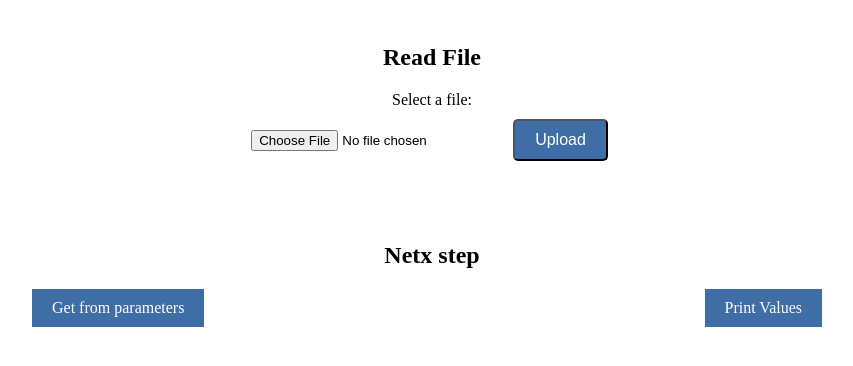
After one commit to Restesia/iTAREA-RL, a Flask app: page /readFile in a window 1280 px wide. The commit adds this page. Shown: the top 366 px of the page, without its empty margins (208-1061 px from the left). Run offline with Flask 3, Linux system fonts and the light colour scheme.

Commit message:
new file:   app/__pycache__/ienergy.cpython-310.pyc 	new file:   app/__pycache__/imain.cpython-310.pyc 	new file:   app/__pycache__/iprinter.cpython-310.pyc 	new file:   app/__pycache__/isetter.cpython-310.pyc 	new file:   app/__pycache__/isolver.cpython-310.pyc 	modified:   app/app.py 	modified:   app/imain.py 	new file:   app/isaver.py 	modified:   app/isetter.py 	new file:   app/prueba.txt 	modified:   app/templates/index.html 	modified:   app/templates/printValues.html 	new file:   app/templates/readFile.html

```diff
--- a/app/app.py
+++ b/app/app.py
@@ -2,6 +2,7 @@ from flask import Flask, render_template, url_for, redirect, request, jsonify
 from imain import *
 import subprocess
 import json
+import os
 
 app=Flask(__name__)
 nodes_list = []
@@ -12,22 +13,26 @@ route = 'imain.py' #app_metrics/app/imain.py
 def getNodesFromParameters():
     return render_template("enterNodes.html",  nodes_list=nodes_list, zip_lists=zip_lists)
 
-@app.route('/getTasksFromParameters')
+@app.route("/getTasksFromParameters")
 def getTasksFromParameters():
+    return render_template("enterTasks.html", tasks_list=tasks_list, zip_lists=zip_lists)
+
+@app.route("/readFile")
+def readFile():
     # Aquí puedes realizar cualquier lógica adicional que necesites
-    return render_template('enterTasks.html', tasks_list=tasks_list, zip_lists=zip_lists)
+    return render_template("readFile.html")
 
-@app.route('/printValues')
+@app.route("/printValues")
 def printValues():
 
     nodes_json = json.dumps(nodes_list)
     tasks_json = json.dumps(tasks_list)
-
     output=""
 
     try:
         output = subprocess.check_output(['python', route, nodes_json, tasks_json], text=True)
-        #print("OUTPUT: ", output)
+        if not output.strip():  # Verificar si el resultado está vacío
+            output = "No result"
     except subprocess.CalledProcessError as e:
         print("Error executing imain.py:", e)
         print("Error output:", e.output)
@@ -146,6 +151,40 @@ def delete_task():
             del tasks_list[index]
     return redirect('/getTasksFromParameters')
 
+@app.route("/saveResult", methods=["POST"])
+def saveResult():
+    filename = request.form["filename"]
+    location = request.form["location"]
+    filepath = os.path.join(location, filename + ".txt")
+
+    try:
+        with open(filepath, "w") as file:
+            file.write(request.args.get("result", ""))
+        message = f"El resultado se ha guardado en {filepath}"
+    except Exception as e:
+        message = f"Error al guardar el resultado: {str(e)}"
+
+    return render_template('saveResult.html', message=message)
+
+
+@app.route('/upload_file', methods=['POST'])
+def upload_file():
+    if request.method == 'POST':
+        file = request.files['file_input']
+        if file:
+
+            # Procesamiento del archivo cargado (leer el contenido del archivo y hacer algo con él). ¿Pandas?
+            # Puedes utilizar bibliotecas como pandas para procesar archivos CSV.
+            file_content = file.read()
+
+            # Procesar el contenido del archivo como desees (puedes imprimirlo para verlo en la consola)
+            print("CONTENT:"+"\n")
+            print(file_content)
+
+            # Guardar el contenido del archivo en una lista, diccionario u otra estructura de datos
+
+    return redirect(url_for('index'))  # Redirige de nuevo a la página principal después de procesar el archivo
+
 
 
 @app.route('/')
@@ -165,5 +204,3 @@ def index():
 
 if __name__=='__main__':
     app.run(debug=True, port=5000) #removable options inside the function
-
-#https://youtu.be/-1DmVCPB6H8?t=1109
--- a/app/imain.py
+++ b/app/imain.py
@@ -5,6 +5,7 @@ from iprinter import *
 
 import sys
 import json
+res=""
 
 # Convertir los datos JSON a listas de Python
 def getLists(json_nodes_list , json_tasks_list):
@@ -13,9 +14,8 @@ def getLists(json_nodes_list , json_tasks_list):
     tasks_list = json.loads(json_tasks_list)
     return nodes_list,tasks_list
 
+
 if __name__ == "__main__":
-
-    res=""
 
     # 1. Rescatar las listas
     nodes_list, tasks_list = getLists(sys.argv[1], sys.argv[2])
@@ -56,7 +56,7 @@ if __name__ == "__main__":
         constraints)
 
 
-    # 4. Imprimir
+    # 4. Imprimir pantalla
     res += str(printerMain(cpuPercentages, solver))
-    # nodes_list
-    # tasks_list
+    #res += "NODES: " + str(nodes_list) + "\n"
+    #res += "TASKS: " + str(tasks_list) + "\n"
--- /dev/null
+++ b/app/isaver.py
@@ -0,0 +1,5 @@
+def saverMain(cpuPercentages, solver):
+    print('saver')
+
+if __name__ == "__main__":
+    saverMain(cpuPercentages, solver)
--- a/app/isetter.py
+++ b/app/isetter.py
@@ -73,6 +73,7 @@ def setterMain(nodes_list, tasks_list):
     nodes = set_nodes(nNodes)
     tasks = set_tasks(nTask)
     rtt = set_rtt(nNodes)
+    print (nUsers, nConstraints, nTask, nNodes, cpuPercentages, solver, tasks, nodes, relation, rtt)
     return (nUsers, nConstraints, nTask, nNodes, cpuPercentages, solver, tasks, nodes, relation, rtt)
 
 
--- a/app/templates/index.html
+++ b/app/templates/index.html
@@ -8,7 +8,7 @@
   <div class="container">
     <h1>Metrics to Energy file</h1>
     <a class="button left-button" href="{{ url_for('getNodesFromParameters') }}">Get from parameters</a>
-    <a class="button right-button" href="#layout.html">Get from file</a>
+    <a class="button right-button" href="{{ url_for('readFile') }}">Get from file</a>
   </div>
 </body>
 </html>
--- /dev/null
+++ b/app/templates/readFile.html
@@ -0,0 +1,22 @@
+<!DOCTYPE html>
+<html>
+<head>
+  <title>Read File</title>
+  <link rel="stylesheet" href="{{url_for('static',filename='css/index.css')}}">
+</head>
+<body>
+  <div class="container">
+    <h1>Read File</h1>
+    <form action="/upload_file" method="post" enctype="multipart/form-data">
+      <label for="file_input">Select a file:</label>
+      <input type="file" id="file_input" name="file_input">
+      <input type="submit" value="Upload">
+    </form>
+  </div>
+  <div class="container">
+    <h1>Netx step</h1>
+    <a class="button left-button" href="{{ url_for('index') }}">Get from parameters</a>
+    <a class="button right-button" href="{{ url_for('printValues') }}">Print Values</a>
+  </div>
+</body>
+</html>
```
Also changed, not shown: app/templates/printValues.html (+21 -0 lines), app/prueba.txt (added).
